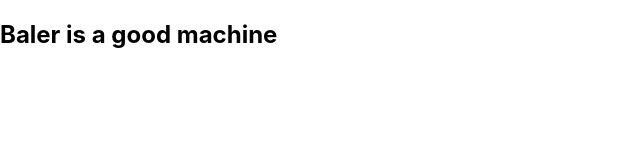
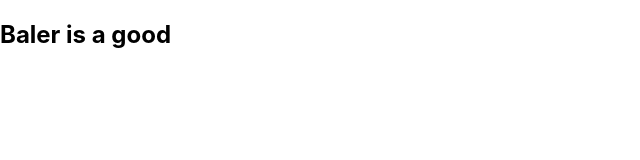
Before and after one commit to GannuNb/Practice, a React (Create React App) app in the folder frontend/: page /#/baler in a window 1280 px wide. Shown: the top 160 px of the page, without its empty margins (0-640 px from the left). Built offline with nearby package versions, Linux system fonts and the light colour scheme.

Commit message:
baler goodM

```diff
--- a/frontend/src/Baler.js
+++ b/frontend/src/Baler.js
@@ -3,7 +3,7 @@ import React from 'react'
 function Baler() {
   return (
     <div>
-      <h2>Baler is a good machine</h2>
+      <h2>Baler is a good </h2>
     </div>
   )
 }
```
